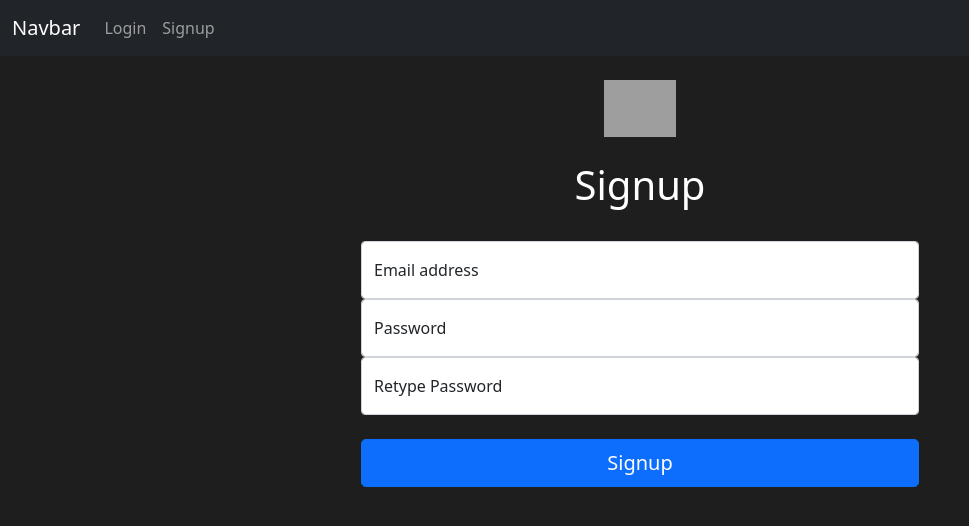
After one commit to Fares-Yusuf/Flask-Notes-Dynamic-Website, a Flask app: page /signup in a window 1280 px wide. The commit adds this page. Shown: the top 526 px of the page, without its empty margins (0-969 px from the left). Run offline with Flask 2, Linux system fonts and the light colour scheme; grey boxes are pictures that could not be loaded.

Commit message:
Add files via upload

```diff
--- a/website/templates/base.html
+++ b/website/templates/base.html
@@ -38,17 +38,20 @@
                 <ul class="navbar-nav me-auto mb-2 mb-lg-0">
                     {% if user.is_authenticated %}
                     <li class="nav-item">
-                        <a href="/" id="home" class="nav-item nav-link">home</a>
+                        <a href="/" id="home" class="nav-item nav-link">Home</a>
                     </li>
                     <li class="nav-item">
-                        <a href="/logout" id="logout" class="nav-item nav-link">logout</a>
+                        <a href="/logout" id="logout" class="nav-item nav-link">Logout</a>
+                    </li>
+                    <li class="nav-item">
+                        <a class="nav-item nav-link">Welcome: {{user.email}}</a>
                     </li>
                     {% else %}
                     <li class="nav-item">
-                        <a href="/login" id="login" class="nav-item nav-link">login</a>
+                        <a href="/login" id="login" class="nav-item nav-link">Login</a>
                     </li>
                     <li class="nav-item">
-                        <a href="/signup" id="signup" class="nav-item nav-link">signup</a>
+                        <a href="/signup" id="signup" class="nav-item nav-link">Signup</a>
                     </li>
                     {% endif %}
                 </ul>
--- /dev/null
+++ b/website/templates/signup.html
@@ -0,0 +1,31 @@
+{% extends 'base.html' %}
+{% block title %}Sign-up{% endblock %}
+{% block content %}
+<form method="post">
+    <br>
+    <center><img class="mb-4" src="https://getbootstrap.com/docs/5.0/assets/brand/bootstrap-logo.svg" alt="" width="72"
+            height="57">
+        <h1 class="fw-normal">Signup</h1>
+        <br>
+
+        <div class="w-50 form-floating">
+            <input name="email" type="email" class="form-control" id="email" placeholder="name@example.com" required>
+            <label for="floatingInput">Email address</label>
+        </div>
+
+        <div class="w-50 form-floating">
+            <input name="password" type="password" class="form-control" id="password" placeholder="Password" required>
+            <label for="floatingPassword">Password</label>
+        </div>
+
+        <div class="w-50 form-floating">
+            <input name="repassword" type="password" class="form-control" id="repassword" placeholder="Retype Password"
+                required>
+            <label for="floatingPassword">Retype Password</label>
+        </div>
+
+        <br>
+        <button class="w-50 btn btn-lg btn-primary" type="submit">Signup</button>
+    </center>
+</form>
+{% endblock %}
```
Also changed, not shown: website/templates/home.html (added, +38 -0 lines), website/templates/login.html (added, +26 -0 lines).
